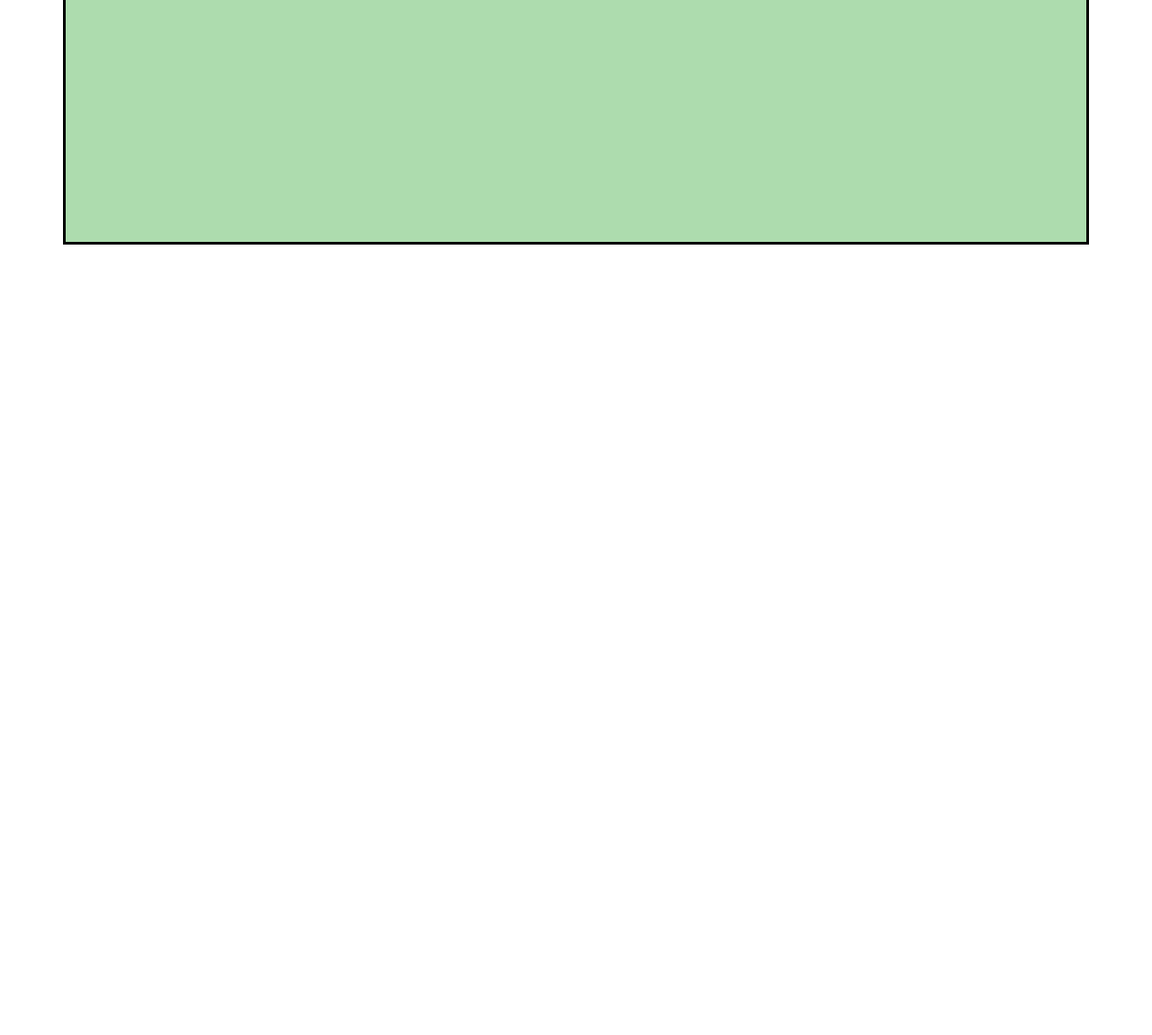
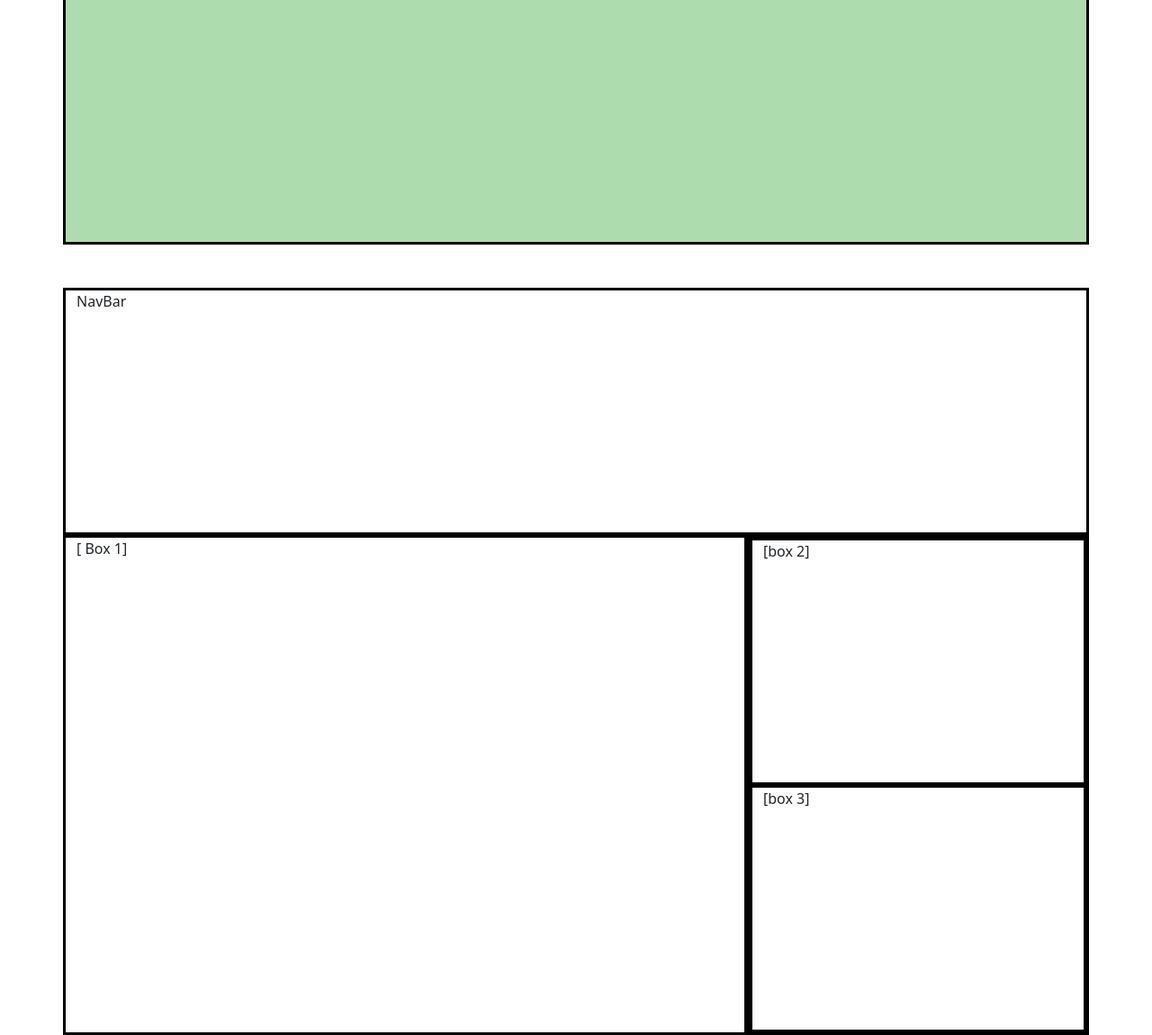
Before and after one commit to ElilRL/Bootstrapt-REVIEW, a plain HTML site: page index.html in a window 1280 px wide. Shown: the part 553-1704 px from the top of the page at 90% size. Before the commit the page ends 825 px from the top, so only its background shows below. Drawn offline with nearby package versions, Linux system fonts and the light colour scheme.

Commit message:
middle of grid two

```diff
--- a/css/style.css
+++ b/css/style.css
@@ -23,3 +23,12 @@
 .green{
     background-color: #addcae;
 }
+/* end of first grid */
+
+.box2{
+    height: 15%;
+}
+
+.box3{
+    height: 85%;
+}
--- a/index.html
+++ b/index.html
@@ -26,6 +26,28 @@
 
 </div>   <!-- end container -->
 
+<div class="container mt-5">
+
+<div class="row">
+    <div class="col"><p>NavBar</p>  </div>
+ </div>
+
+<div class="row">
+
+    <div class="col-8">
+        <p>[ Box 1]</p></div>
+
+    <div class="col-4">
+        <div class="row" id="box2"><div class="col"><p>[box 2]</p></div></div>
+        <div class="row" id="box3"><div class="col"><p>[box 3]</p></div></div>
+    </div>
+</div>
+
+
+
+
+</div>  <!-- end container -->
+
     <script src="https://cdn.jsdelivr.net/npm/bootstrap@5.3.3/dist/js/bootstrap.bundle.min.js" integrity="sha384-YvpcrYf0tY3lHB60NNkmXc5s9fDVZLESaAA55NDzOxhy9GkcIdslK1eN7N6jIeHz" crossorigin="anonymous"></script>
     <script src="js/script.js"></script>
 </body>
```
